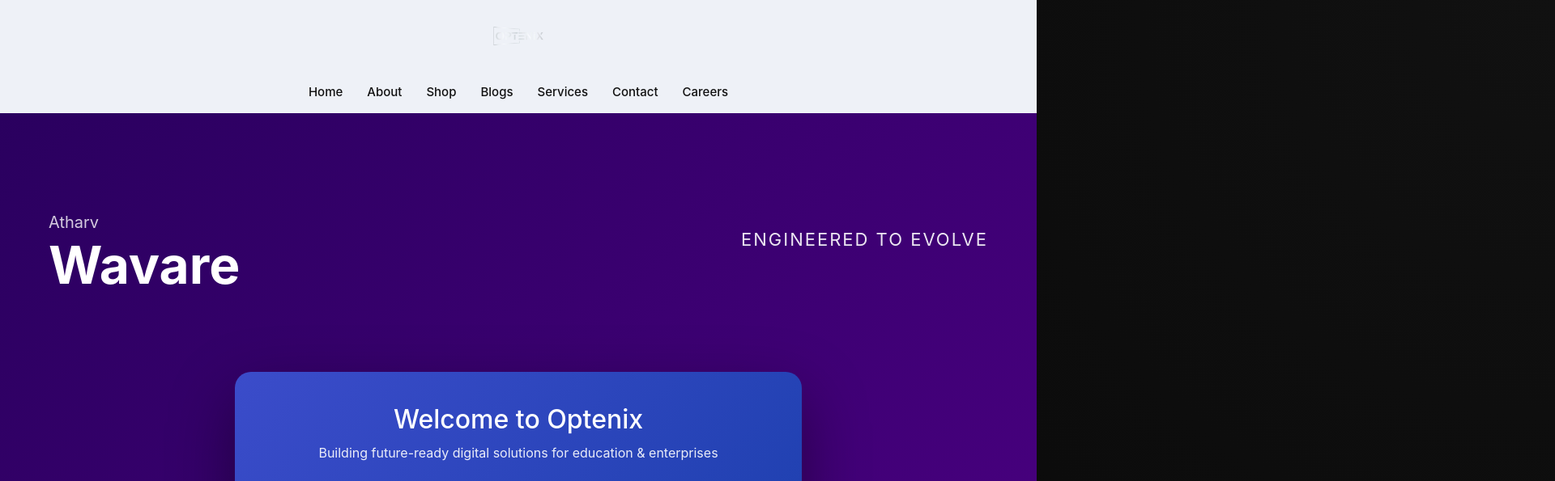
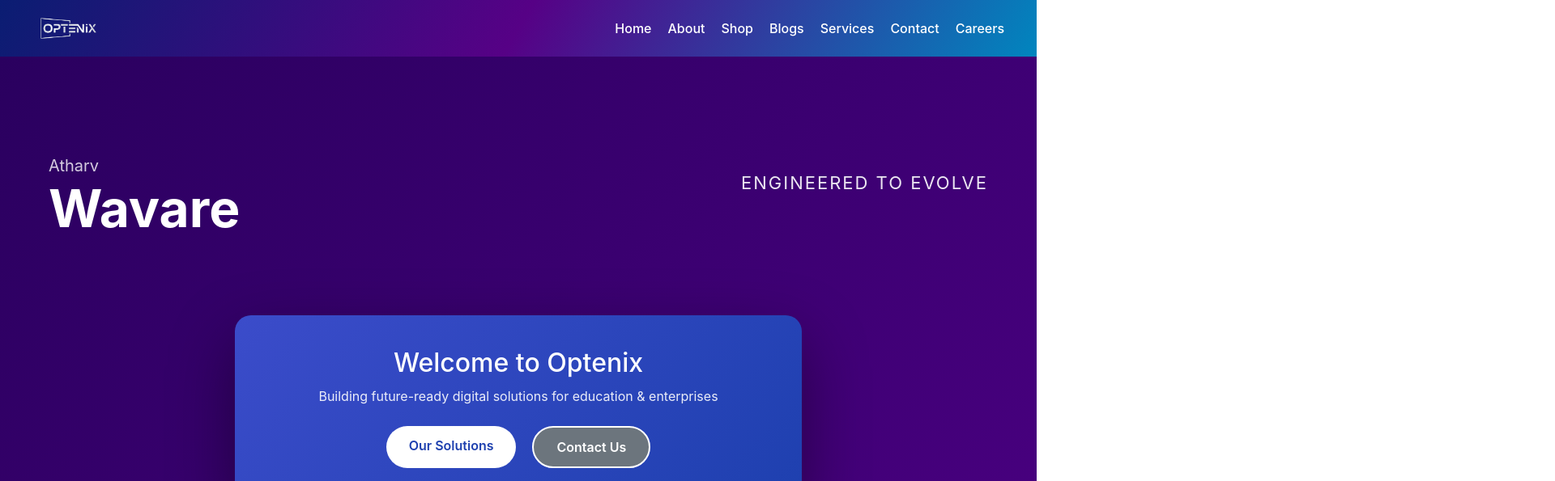
Before and after one commit to bhoikiran241/Optenix, a React (Vite) app: page / in a window 1280 px wide. Shown: the top 595 px of the page at 81% size, 1920 px wide, since content can reach past the window. Built offline with nearby package versions, Linux system fonts and the light colour scheme.

Commit message:
hero img problem resolve

```diff
--- a/src/components/Navbar.jsx
+++ b/src/components/Navbar.jsx
@@ -1,57 +1,29 @@
 import { Link } from "react-router-dom";
-import { useState } from "react";
 import Optenix from "../assets/Optenix.png";
 import "../style/Navbar.css";
 
 export default function Navbar() {
-  const [menuOpen, setMenuOpen] = useState(false);
-
   return (
-    <>
-      {/* Navbar */}
     <header className="navbar">
       <div className="navbar-container">
 
         {/* Logo */}
-          <Link to="/" className="logo" onClick={() => setMenuOpen(false)}>
+        <Link to="/" className="logo">
           <img src={Optenix} alt="Optenix Logo" />
         </Link>
 
-          {/* Search (desktop only via CSS) */}
-          {/* <div className="search-box">
-            <input type="text" placeholder="Search for collections" />
-            <button className="search-btn">🔍</button>
-          </div>
-
-          {/* Icons */}
-          {/* <div className="icons">
-            <span>👤</span>
-            <span>🛒</span>
-          </div> */}
-
-          {/* Hamburger */}
-          <button
-            type="button"
-            className="menu-toggle"
-            onClick={() => setMenuOpen(prev => !prev)}
-            aria-label="Toggle menu"
-          >
-            ☰
-          </button>
+        {/* Navigation Links */}
+        <nav className="nav-links">
+          <Link to="/">Home</Link>
+          <Link to="/about">About</Link>
+          <Link to="/shop">Shop</Link>
+          <Link to="/blogs">Blogs</Link>
+          <Link to="/services">Services</Link>
+          <Link to="/contact">Contact</Link>
+          <Link to="/careers">Careers</Link>
+        </nav>
 
       </div>
     </header>
-
-      {/* Navigation Links */}
-      <nav className={`nav-links ${menuOpen ? "open" : ""}`}>
-        <Link to="/" onClick={() => setMenuOpen(false)}>Home</Link>
-        <Link to="/about" onClick={() => setMenuOpen(false)}>About</Link>
-        <Link to="/shop" onClick={() => setMenuOpen(false)}>Shop</Link>
-        <Link to="/blogs" onClick={() => setMenuOpen(false)}>Blogs</Link>
-        <Link to="/services" onClick={() => setMenuOpen(false)}>Services</Link>
-        <Link to="/contact" onClick={() => setMenuOpen(false)}>Contact</Link>
-        <Link to="/careers" onClick={() => setMenuOpen(false)}>Careers</Link>
-      </nav>
-    </>
   );
 }
--- a/src/style/Hero.css
+++ b/src/style/Hero.css
@@ -110,3 +110,16 @@
 .hero-info-text li {
   margin-bottom: 10px;
 }
+
+.hero-logo-wrapper{
+  height: 100%;
+  width: 100%;
+  object-fit: cover;
+}
+.hero-logo-section img{
+  height: 100%;
+  width: 100%;
+  padding: 0px;
+  margin: 0px;
+  object-fit: cover;
+}
--- a/src/style/Navbar.css
+++ b/src/style/Navbar.css
@@ -1,154 +1,57 @@
-/* ===== RESET ===== */
-* {
-  margin: 0;
-  padding: 0;
-  box-sizing: border-box;
+/* Navbar wrapper */
+.navbar {
+  width: 100%;
+  background: linear-gradient(120deg, rgba(10,30,120,0.95), rgba(90,0,140,0.95), rgba(0,140,200,0.95));
+  padding: 10px 20px;
+  display: flex;
+  justify-content: center;
+  position: relative;
 }
 
-/* ===== NAVBAR HEADER ===== */
-.navbar {
+/* Inner container */
+.navbar-container {
   width: 100%;
-  background: #eef1f7;
-  position: sticky;
-  top: 0;
-  z-index: 1000;
+  max-width: 1200px;
+  display: flex;
+  justify-content: space-between;
+  align-items: center;
 }
 
-/* Container */
-.navbar-container {
-  max-width: 1300px;
-  margin: auto;
-  padding: 14px 24px;
-  display: flex;
-  align-items: center;
-  justify-content: space-between;
-}
-
-/* ===== LOGO ===== */
+/* Logo */
 .logo img {
-  height: 45px;
+  height: 50px;
   object-fit: contain;
 }
 
-/* ===== SEARCH BOX (DESKTOP) ===== */
-.search-box {
-  display: flex;
-  align-items: center;
-  background: #fff;
-  border-radius: 25px;
-  padding: 6px 12px;
-  width: 320px;
-}
-
-.search-box input {
-  border: none;
-  outline: none;
-  flex: 1;
-  font-size: 14px;
-}
-
-.search-btn {
-  background: none;
-  border: none;
-  font-size: 16px;
-  cursor: pointer;
-}
-
-/* ===== ICONS ===== */
-.icons {
-  display: flex;
-  gap: 18px;
-  font-size: 20px;
-  cursor: pointer;
-}
-
-/* ===== HAMBURGER ===== */
-.menu-toggle {
-  display: none;
-  background: transparent;
-  border: none;
-  font-size: 28px;
-  cursor: pointer;
-}
-
-/* Remove focus / active box */
-.menu-toggle:focus,
-.menu-toggle:active {
-  outline: none;
-  background: transparent;
-}
-
-/* ===== NAV LINKS ===== */
+/* Navigation Links */
 .nav-links {
   display: flex;
-  justify-content: center;
-  gap: 30px;
-  padding: 14px 0;
-  background: #eef1f7;
+  gap: 20px;
+  flex-wrap: wrap;
 }
 
 .nav-links a {
   text-decoration: none;
-  font-size: 15px;
-  color: #111;
+  color: white;
   font-weight: 500;
-  position: relative;
+  transition: color 0.3s;
 }
 
-/* Hover underline */
-.nav-links a::after {
-  content: "";
-  position: absolute;
-  width: 0;
-  height: 2px;
-  background: #0a8f7a;
-  left: 0;
-  bottom: -4px;
-  transition: width 0.3s ease;
+.nav-links a:hover {
+  color: #ffcc00;
 }
 
-.nav-links a:hover::after {
-  width: 100%;
-}
-
-/* ===== MOBILE RESPONSIVE ===== */
-@media (max-width: 900px) {
-  .search-box {
-    display: none;
+/* Mobile & Tablet Responsiveness */
+@media (max-width: 768px) {
+  .nav-links {
+    justify-content: center;
+    gap: 15px;
+    flex-wrap: wrap;
+    margin-top: 10px;
   }
 
-  .menu-toggle {
-    display: block;
-  }
-
-  .nav-links {
+  .navbar-container {
     flex-direction: column;
     align-items: center;
-    gap: 22px;
-    position: fixed;
-    top: 70px;
-    left: 0;
-    width: 100%;
-    height: calc(100vh - 70px);
-    background: #eef1f7;
-    transform: translateX(-100%);
-    transition: transform 0.3s ease;
-    padding-top: 40px;
-  }
-
-  .nav-links.open {
-    transform: translateX(0);
   }
 }
-
-/* ===== SMALL MOBILE ===== */
-@media (max-width: 480px) {
-  .logo img {
-    height: 40px;
-  }
-
-  .icons {
-    gap: 14px;
-    font-size: 18px;
-  }
-}
```
Lines whose indentation alone changed are shown as unchanged.
